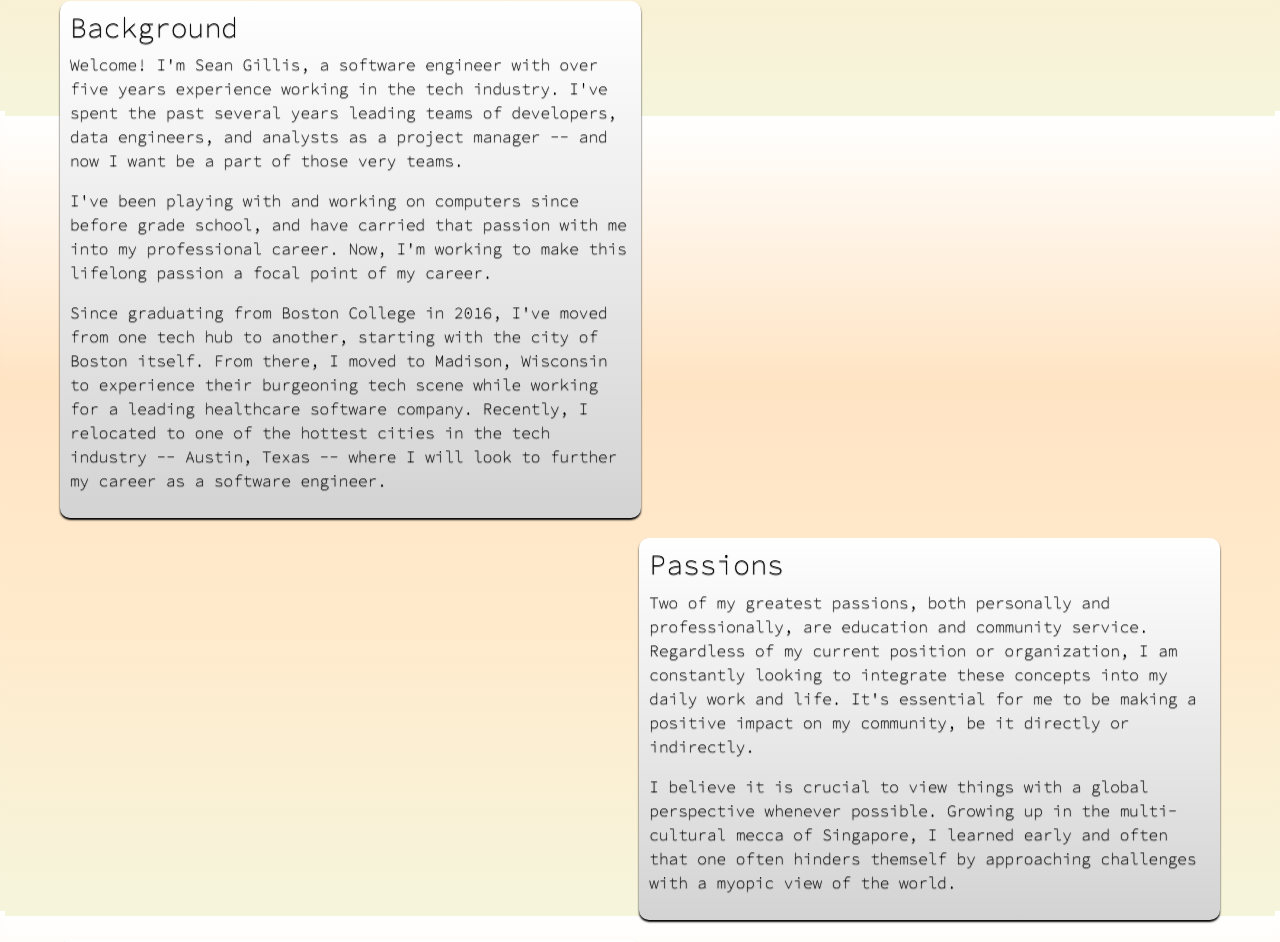
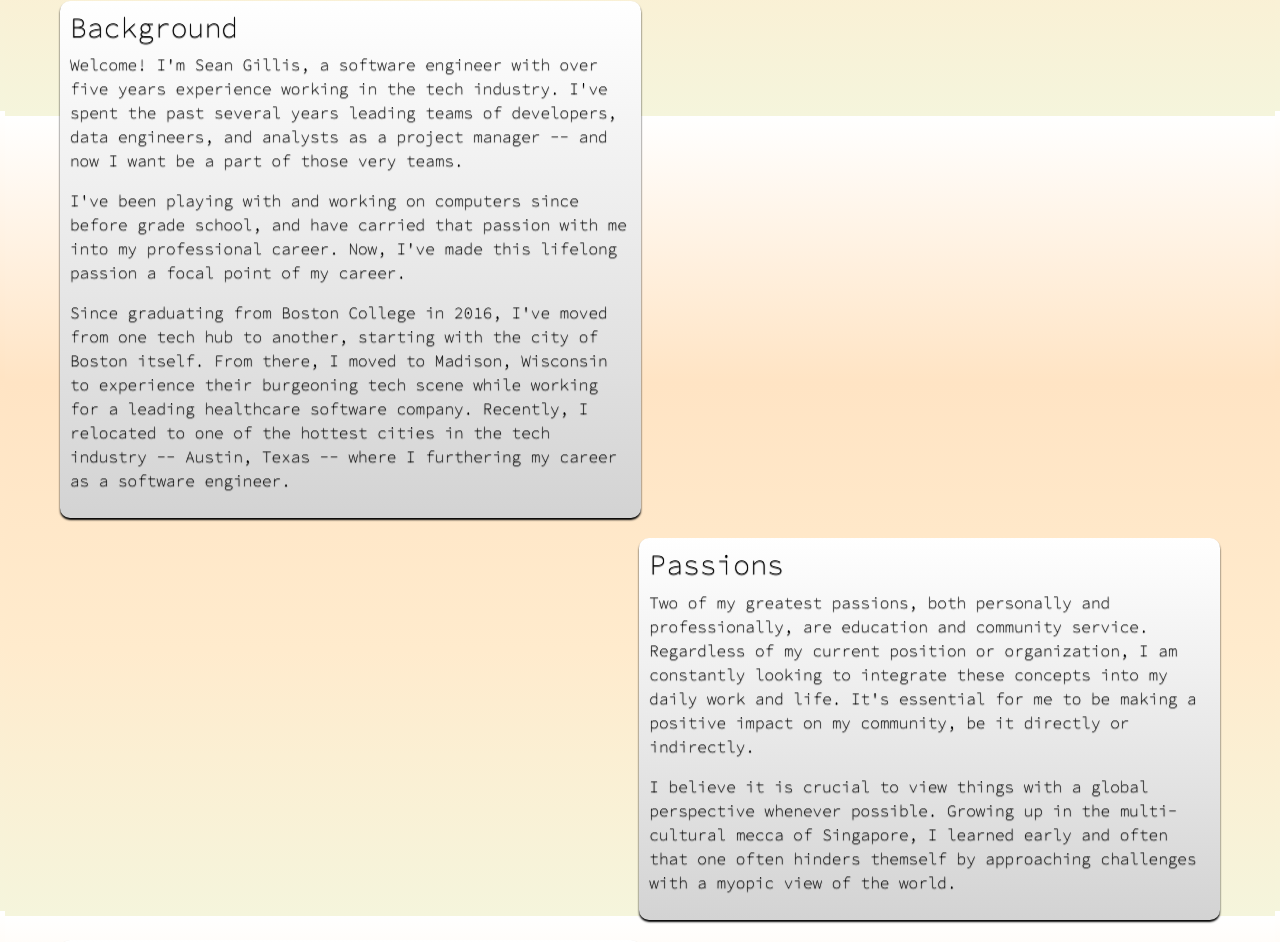
Before and after one commit to sean-r-g/portfolio-2.0, a React (Create React App) app: page / in a window 1280 px wide. Shown: the part 1489-2431 px from the top of the page. Built offline with nearby package versions, Linux system fonts and the light colour scheme.

Commit message:
editing background

```diff
--- a/src/components/About.js
+++ b/src/components/About.js
@@ -8,8 +8,8 @@ const About = () => {
         <article class="bio-article">
           <h3>Background</h3>
           <p>Welcome! I'm Sean Gillis, a software engineer with over five years experience working in the tech industry. I've spent the past several years leading teams of developers, data engineers, and analysts as a project manager -- and now I want be a part of those very teams.</p>
-          <p>I've been playing with and working on computers since before grade school, and have carried that passion with me into my professional career. Now, I'm working to make this lifelong passion a focal point of my career.</p>
-          <p>Since graduating from Boston College in 2016, I've moved from one tech hub to another, starting with the city of Boston itself. From there, I moved to Madison, Wisconsin to experience their burgeoning tech scene while working for a leading healthcare software company. Recently, I relocated to one of the hottest cities in the tech industry -- Austin, Texas -- where I will look to further my career as a software engineer.</p>
+          <p>I've been playing with and working on computers since before grade school, and have carried that passion with me into my professional career. Now, I've made this lifelong passion a focal point of my career.</p>
+          <p>Since graduating from Boston College in 2016, I've moved from one tech hub to another, starting with the city of Boston itself. From there, I moved to Madison, Wisconsin to experience their burgeoning tech scene while working for a leading healthcare software company. Recently, I relocated to one of the hottest cities in the tech industry -- Austin, Texas -- where I furthering my career as a software engineer.</p>
         </article>
         <div className="bio-spacer"></div>
         {/* <img id="comp-img" src="../images/comp-clipart.png"></img> */}
```
